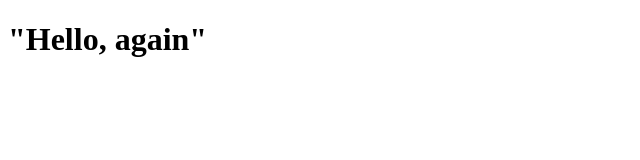
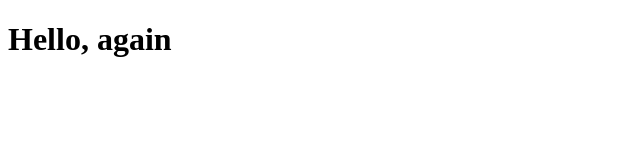
Before and after one commit to chris-lekki/second_website, a plain HTML site: page index.html in a window 1280 px wide. Shown: the whole page, without its empty margins (0-640 px from the left). Drawn offline with Linux system fonts and the light colour scheme.

```diff
--- a/index.html
+++ b/index.html
@@ -4,6 +4,6 @@
     <title>Second Website</title>
   <head>
   <body>
-    <h1>"Hello, again"</h1>
+    <h1>Hello, again</h1>
   <body>
 </html>
```
Also changed, not shown: 1 other file.
